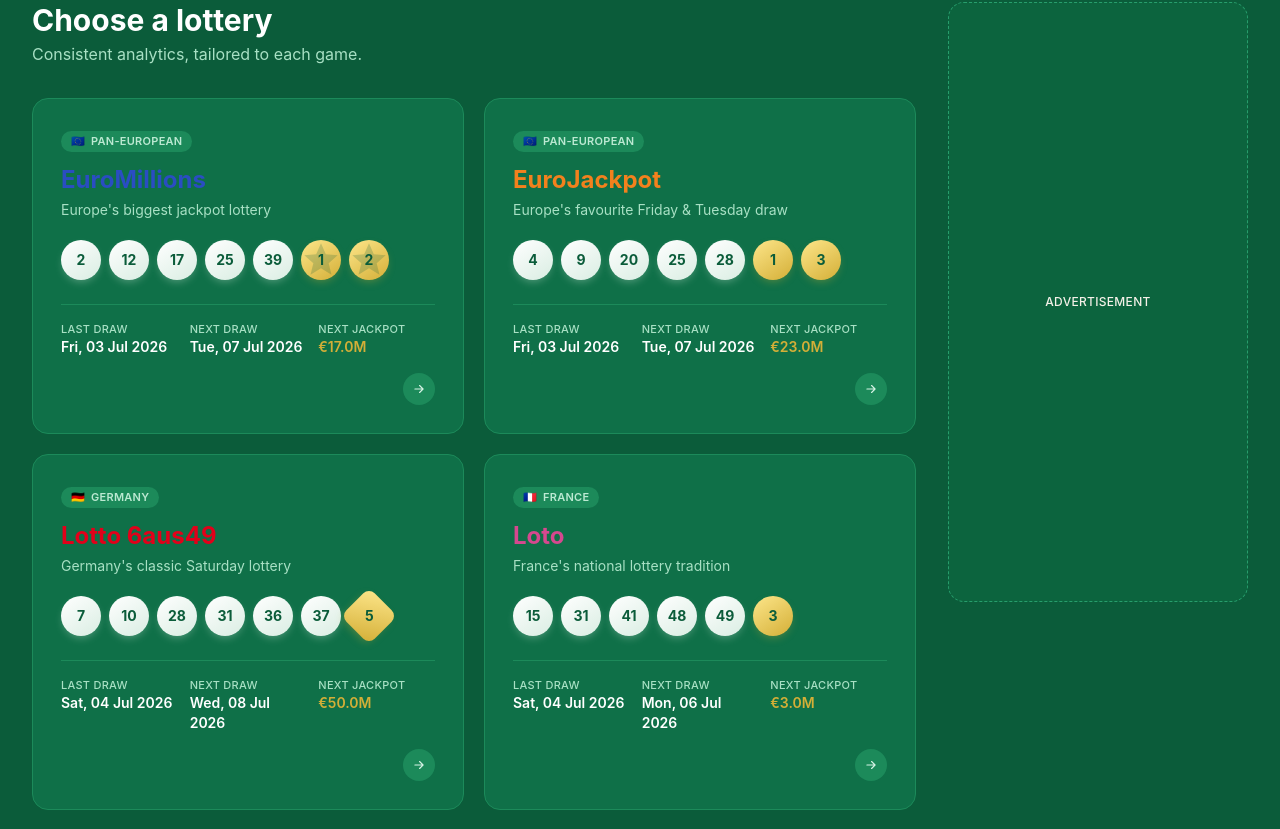
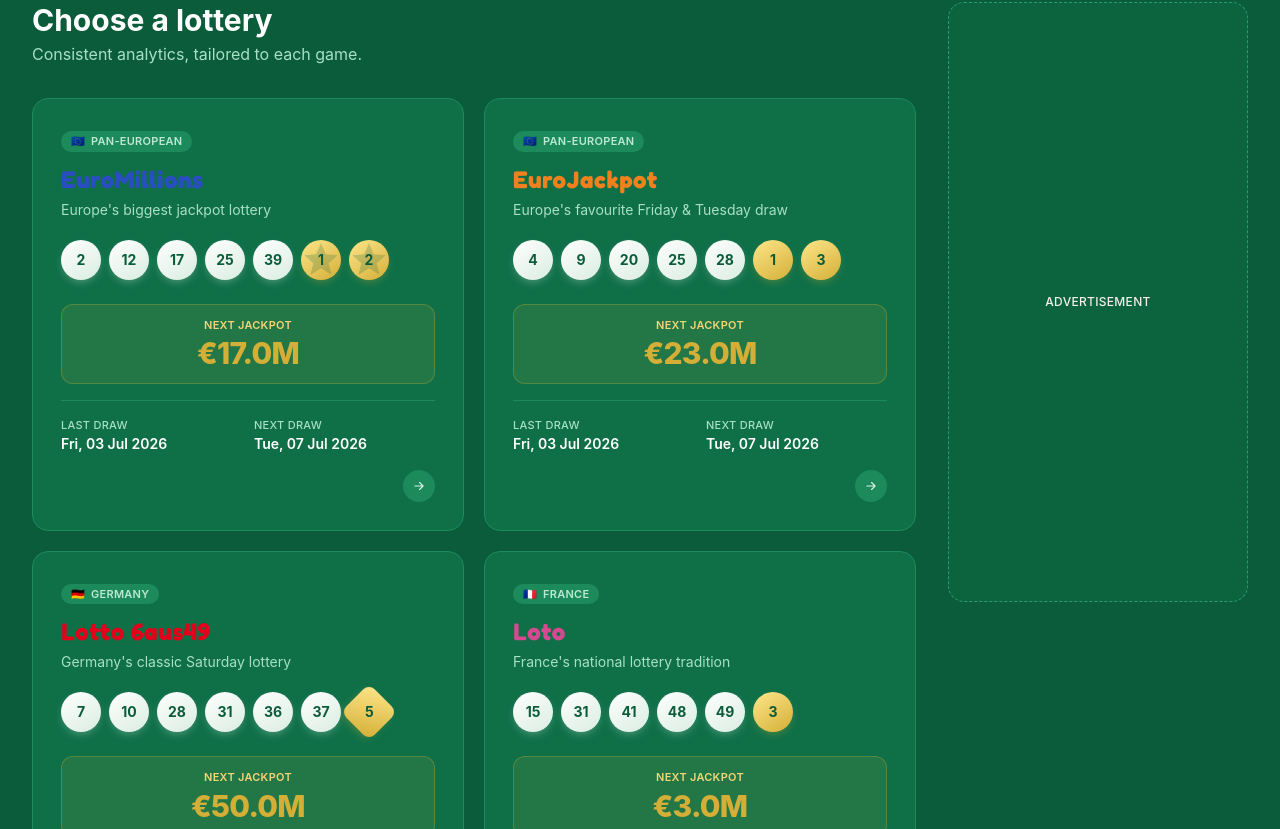
Before and after one commit to achref2024/lottoscopex, a Next.js app: page / in a window 1280 px wide. Shown: the part 1871-2700 px from the top of the page. Built offline with nearby package versions, Linux system fonts and the light colour scheme.

Commit message:
Bigger/bolder jackpot callouts + playful Fredoka font for lottery names

```diff
--- a/app/layout.tsx
+++ b/app/layout.tsx
@@ -69,6 +69,12 @@
   return (
     <html lang="en">
       <head>
+        <link rel="preconnect" href="https://fonts.googleapis.com" />
+        <link rel="preconnect" href="https://fonts.gstatic.com" crossOrigin="anonymous" />
+        <link
+          href="https://fonts.googleapis.com/css2?family=Fredoka:wght@500;600;700&display=swap"
+          rel="stylesheet"
+        />
         <script
           type="application/ld+json"
           dangerouslySetInnerHTML={{ __html: JSON.stringify(organizationJsonLd) }}
--- a/components/LotteryCard.tsx
+++ b/components/LotteryCard.tsx
@@ -36,7 +36,7 @@
             <span aria-hidden="true">{flagEmoji(config.flag)}</span>
             {info?.country ?? config.country}
           </span>
-          <h3 className="mt-3 text-2xl font-bold" style={{ color: config.accent }}>
+          <h3 className="mt-3 font-fun text-2xl font-bold tracking-wide" style={{ color: config.accent }}>
             {config.name}
           </h3>
           <p className="mt-1 text-sm text-mist-500">{info?.tagline ?? config.tagline}</p>
@@ -58,7 +58,16 @@
           ))}
         </div>
 
-        <div className="mt-6 grid grid-cols-3 gap-3 border-t border-felt-800 pt-4">
+        <div className="mt-6 rounded-xl border border-gold/30 bg-gold/10 px-4 py-3 text-center">
+          <p className="text-[11px] font-semibold uppercase tracking-wide text-gold-light">
+            {t("card.typicalJackpot")}
+          </p>
+          <p className="mt-0.5 text-3xl font-extrabold tracking-tight text-gold">
+            {formatMoney(config.nextJackpot, config.currency)}
+          </p>
+        </div>
+
+        <div className="mt-4 grid grid-cols-2 gap-3 border-t border-felt-800 pt-4">
           <div>
             <p className="text-[11px] font-medium uppercase tracking-wide text-mist-500">
               {t("card.lastDraw")}
@@ -70,14 +79,6 @@
               {t("card.nextDraw")}
             </p>
             <p className="text-sm font-semibold text-white">{formatDate(nextDraw, locale)}</p>
-          </div>
-          <div>
-            <p className="text-[11px] font-medium uppercase tracking-wide text-mist-500">
-              {t("card.typicalJackpot")}
-            </p>
-            <p className="text-sm font-semibold text-gold">
-              {formatMoney(config.nextJackpot, config.currency)}
-            </p>
           </div>
         </div>
         <div className="mt-4 flex justify-end">
--- a/components/LotteryPageClient.tsx
+++ b/components/LotteryPageClient.tsx
@@ -98,21 +98,23 @@
             <h2 className="mb-4 font-display text-lg font-bold text-white">
               {t("glance.heading")}
             </h2>
+
+            <div className="mb-5 rounded-xl border border-gold/30 bg-gold/10 px-4 py-3 text-center">
+              <p className="text-[11px] font-semibold uppercase tracking-wide text-gold-light">
+                {t("glance.typicalJackpot")}
+              </p>
+              <p className="mt-0.5 text-4xl font-extrabold tracking-tight text-gold">
+                {formatMoney(config.nextJackpot, config.currency)}
+              </p>
+              <p className="mt-1 text-[11px] font-normal text-mist-500">
+                {t("glance.jackpotAsOf", { date: formatDate(NEXT_JACKPOT_AS_OF, locale) })}
+              </p>
+            </div>
+
             <dl className="space-y-4 text-sm">
               <div className="flex justify-between border-b border-felt-800 pb-3">
                 <dt className="text-mist-500">{t("glance.nextDraw")}</dt>
                 <dd className="font-semibold text-gold">{formatDate(nextDraw, locale)}</dd>
-              </div>
-              <div className="flex justify-between border-b border-felt-800 pb-3">
-                <dt className="text-mist-500">
-                  {t("glance.typicalJackpot")}
-                  <span className="block text-[11px] font-normal normal-case text-mist-500">
-                    {t("glance.jackpotAsOf", { date: formatDate(NEXT_JACKPOT_AS_OF, locale) })}
-                  </span>
-                </dt>
-                <dd className="font-semibold text-gold">
-                  {formatMoney(config.nextJackpot, config.currency)}
-                </dd>
               </div>
               <div className="flex justify-between border-b border-felt-800 pb-3">
                 <dt className="text-mist-500">{t("glance.numbersDrawn")}</dt>
@@ -223,7 +225,7 @@
               {info?.country ?? config.country}
             </p>
             <h1
-              className="font-display text-3xl font-bold sm:text-4xl"
+              className="font-fun text-3xl font-bold tracking-wide sm:text-4xl"
               style={{ color: config.accent }}
             >
               {config.name}
--- a/tailwind.config.ts
+++ b/tailwind.config.ts
@@ -56,6 +56,7 @@
           "Arial",
           "sans-serif",
         ],
+        fun: ["Fredoka", "ui-rounded", "-apple-system", "sans-serif"],
       },
       boxShadow: {
         soft: "0 1px 2px rgba(0, 0, 0, 0.3), 0 1px 3px rgba(0, 0, 0, 0.35)",
```
